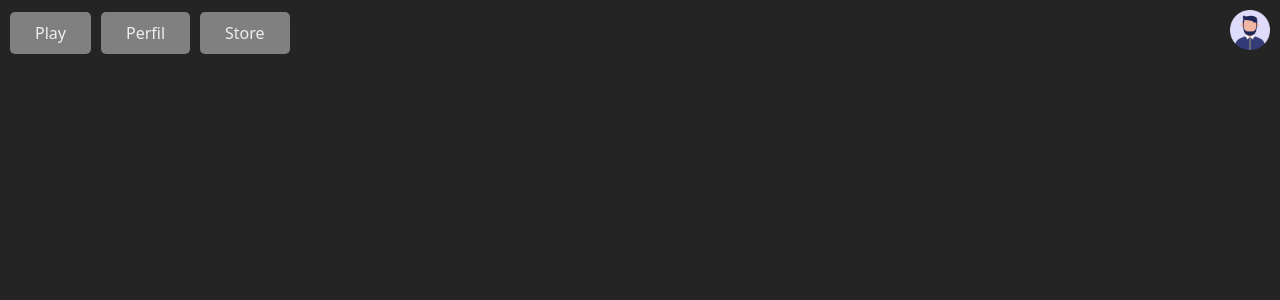
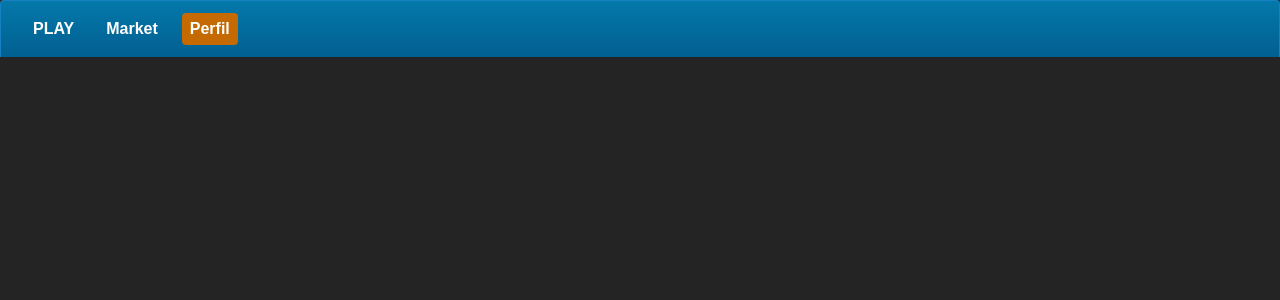
Before and after one commit to lucasdcampos/battleship-client, a React (Vite) app: page / in a window 1280 px wide. Shown: the top 300 px of the page. Built offline with nearby package versions, Linux system fonts and the light colour scheme.

Commit message:
criação navbar

```diff
--- a/src/App.jsx
+++ b/src/App.jsx
@@ -3,8 +3,20 @@
 import Play from "./components/Pages/Play/Play";
 import Perfil from "./components/Pages/Perfil/Perfil";
 import Store from "./components/Pages/Store/Store";
+import Navbar from './components/Navbar/Navbar';
+
 
 function App() {
+  return (
+    <div>
+      <Navbar/>
+      {/* outras seções da página */}
+    </div>
+  );
+}
+
+
+/*function App() {
   return (
     <>
       <Router>
@@ -21,6 +33,6 @@
       </Router>
     </>
   );
-}
+}*/
 
 export default App;
--- /dev/null
+++ b/src/components/Navbar/Navbar.jsx
@@ -0,0 +1,16 @@
+import React from 'react';
+import styles from './Navbar.module.css';
+
+function Navbar() {
+  return (
+    <nav className={styles.navbar}>
+      <div className={styles.navbarLeft}>
+        <a href="#" className={styles.navbarLink}>PLAY</a>
+        <a href="#" className={styles.navbarLink}>Market</a>
+        <a href="#" className={`${styles.navbarLink} ${styles.active}`}>Perfil</a>
+      </div>
+    </nav>
+  );
+}
+
+export default Navbar;
--- /dev/null
+++ b/src/components/Navbar/Navbar.module.css
@@ -0,0 +1,55 @@
+.navbar {
+  display: flex;
+  justify-content: space-between;
+  align-items: center;
+  background: linear-gradient(to bottom, #0478aa, #025f91);
+  padding: 12px 24px;
+  border: 1px solid #1680c2;
+  border-bottom: none;
+  border-radius: 4px 4px 0 0;
+  font-family: sans-serif;
+  flex-wrap: wrap;
+}
+
+.navbarLeft {
+  display: flex;
+  gap: 16px;
+  flex-wrap: wrap;
+}
+
+.navbarLink {
+  color: white;
+  text-decoration: none;
+  font-weight: bold;
+  padding: 4px 8px;
+  border-radius: 4px;
+  transition: background 0.3s;
+}
+
+.navbarLink:hover {
+  background-color: rgba(255, 255, 255, 0.1);
+}
+
+.active {
+  background-color: #c46a00;
+  color: white;
+}
+
+.navbarRight {
+  display: flex;
+  align-items: center;
+  margin-top: 10px;
+}
+
+@media (max-width: 600px) {
+  .navbar {
+    flex-direction: column;
+    align-items: flex-start;
+    gap: 10px;
+  }
+
+  .navbarLeft {
+    flex-direction: column;
+    gap: 8px;
+  }
+}
```
